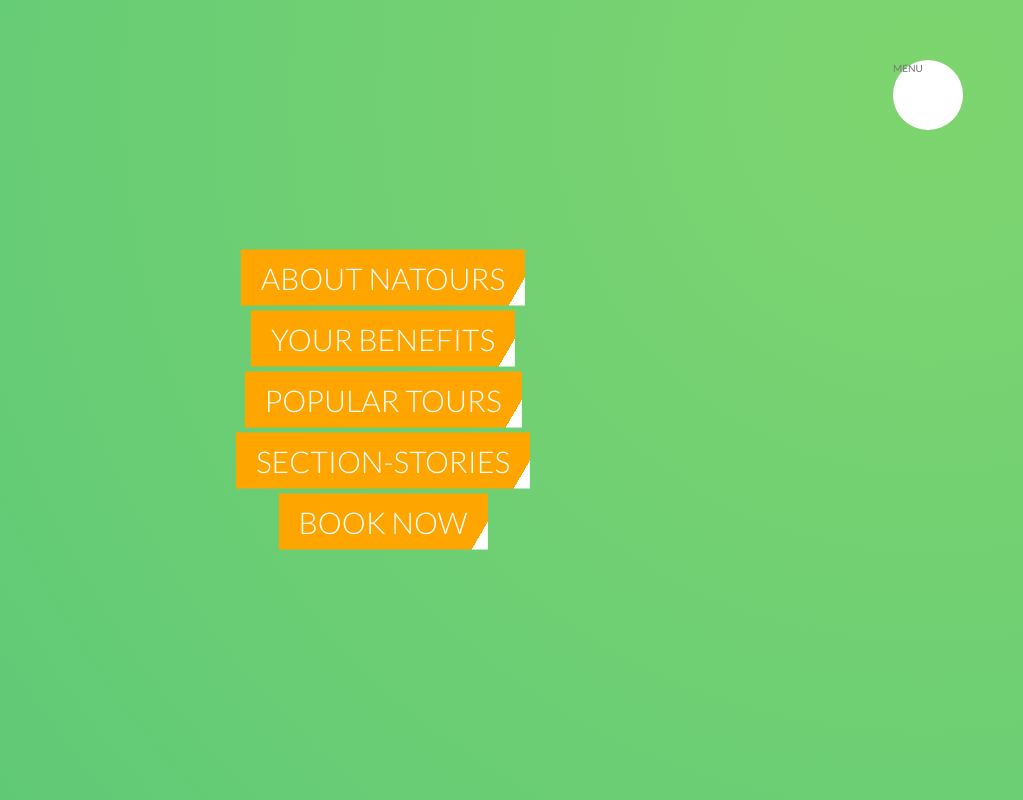
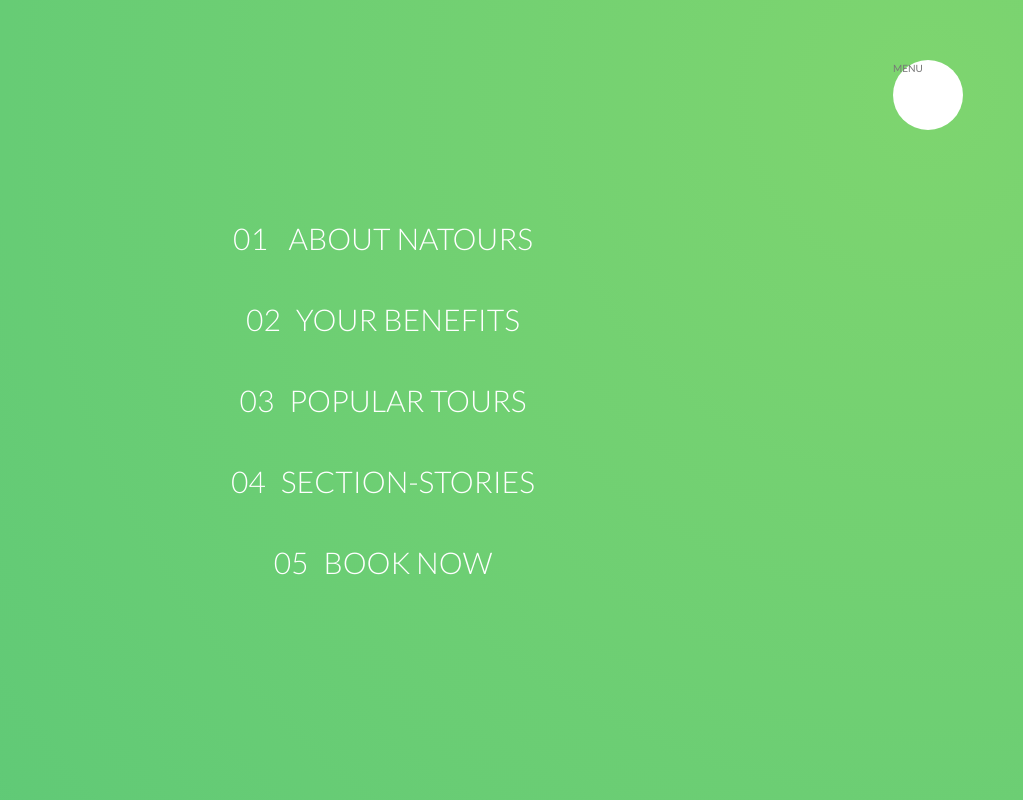
Before and after one commit to AntonioSalazar/Nature-Tours-SaSS-Project, a website: page index.html in a window 1280 px wide. Shown: the top 800 px of the page, without its empty margins (257-1280 px from the left). Drawn offline with Linux system fonts and the light colour scheme.

Commit message:
still working in the navigation styles

```diff
--- a/index.html
+++ b/index.html
@@ -22,19 +22,19 @@
             <nav class="navigation__nav">
                 <ul class="navigation__list">
                     <li class="navigation__item">
-                        <a href="#" class="navigation__link">About Natours</a>
+                        <a href="#" class="navigation__link"><span>01</span> About Natours</a>
                     </li>
                     <li class="navigation__item">
-                        <a href="#" class="navigation__link">Your benefits</a>
+                        <a href="#" class="navigation__link"><span>02</span>Your benefits</a>
                     </li>
                     <li class="navigation__item">
-                        <a href="#" class="navigation__link">Popular tours</a>
+                        <a href="#" class="navigation__link"><span>03</span>Popular tours</a>
                     </li>
                     <li class="navigation__item">
-                        <a href="#" class="navigation__link">section-stories</a>
+                        <a href="#" class="navigation__link"><span>04</span>section-stories</a>
                     </li>
                     <li class="navigation__item">
-                        <a href="#" class="navigation__link">Book now</a>
+                        <a href="#" class="navigation__link"><span>05</span>Book now</a>
                     </li>
                 </ul>
             </nav>
--- a/sass/layout/_navigation.scss
+++ b/sass/layout/_navigation.scss
@@ -52,20 +52,28 @@
     &__link {
         &:link,
         &:visited {
+            display: inline-block;
             font-size: 3rem;
             font-weight: 300;
             padding: 1rem 2rem;
             color: $color-white;
             text-decoration: none;
             text-transform: uppercase;
-            background-image: linear-gradient(120deg, orange 0%, orange 50%, $color-white 50%);
-            background-size: 200%;
+            background-image: linear-gradient(120deg, transparent 0%, transparent 50%, $color-white 50%);
+            background-size: 220%;
             transition: all .4s;
+
+            span {
+                margin-right: 1.5rem;
+                display: inline-block;
+            }
         }
 
         &:hover,
         &:active {
             background-position: 100%;
+            color: $color-primary;
+            transform: translateX(1rem);
         }
     }
 }
```
Also changed, not shown: css/style.css.
